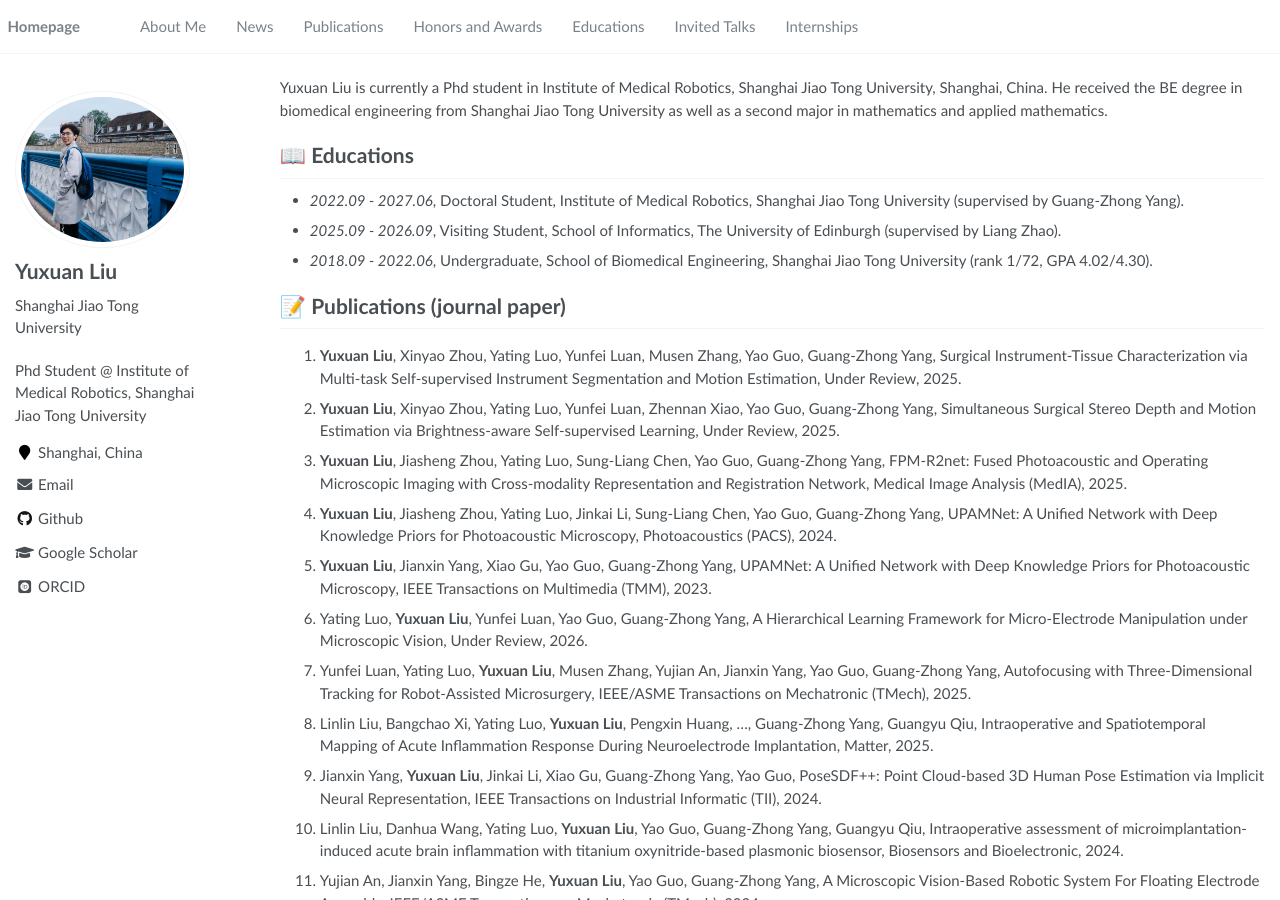
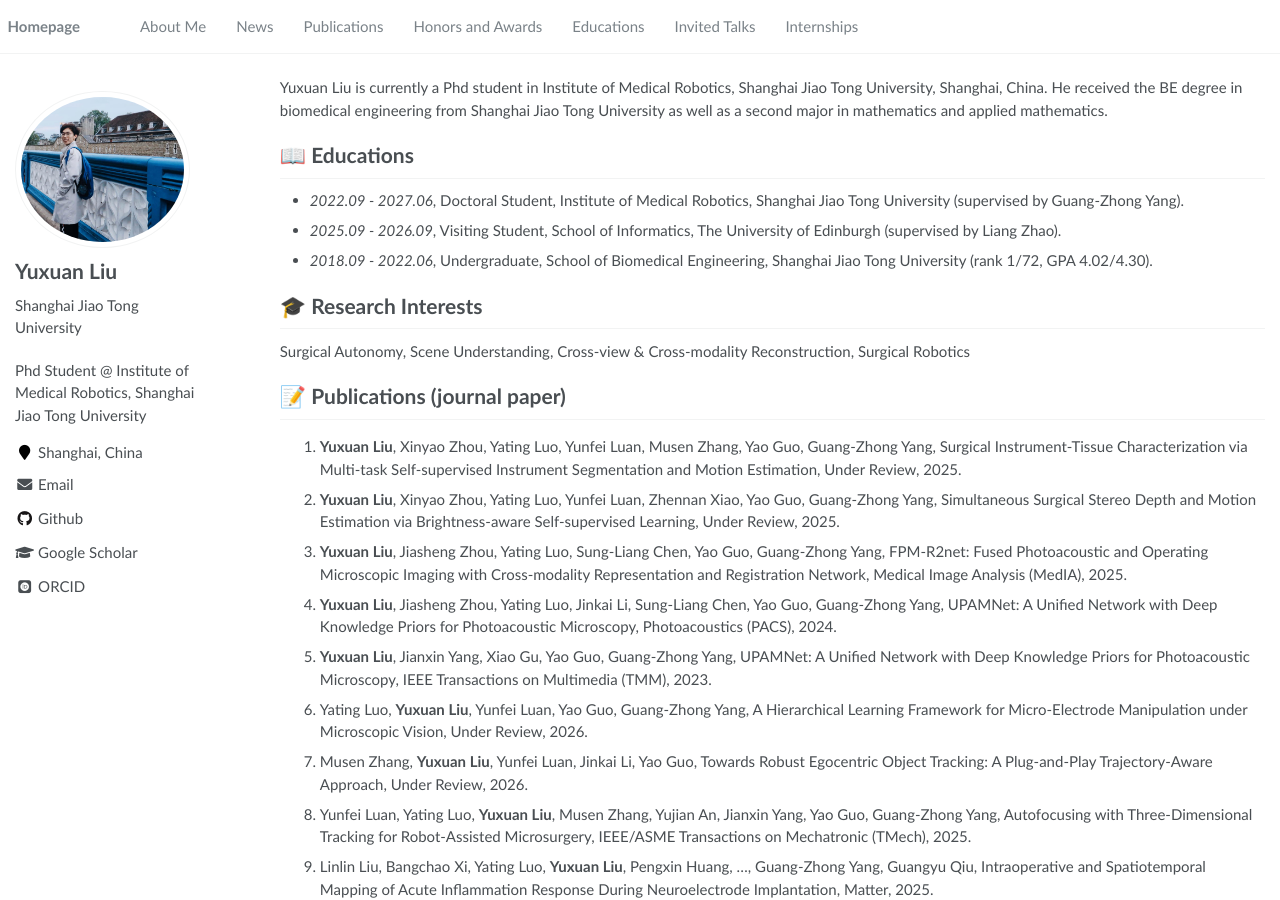
Before and after one commit to Lrnyux/Lrnyux.github.io, a Jekyll site: the page built from _pages/about.md, in a window 1280 px wide and 900 px high. Built offline with Jekyll 4.4.1, drawn with Linux system fonts in a browser that asks for light colours; some web fonts are replaced.

Commit message:
Update about.md

```diff
--- a/_pages/about.md
+++ b/_pages/about.md
@@ -25,6 +25,10 @@ Yuxuan Liu is currently a Phd student in Institute of Medical Robotics, Shanghai
 - *2025.09 - 2026.09*, Visiting Student, School of Informatics, The University of Edinburgh (supervised by Liang Zhao).
 - *2018.09 - 2022.06*, Undergraduate, School of Biomedical Engineering, Shanghai Jiao Tong University (rank 1/72, GPA 4.02/4.30).
 
+# 🎓 Research Interests
+Surgical Autonomy, Scene Understanding, Cross-view & Cross-modality Reconstruction, Surgical Robotics
+
+
 # 📝 Publications (journal paper)
 
 1. **Yuxuan Liu**, Xinyao Zhou, Yating Luo, Yunfei Luan, Musen Zhang, Yao Guo, Guang-Zhong Yang, Surgical Instrument-Tissue Characterization via Multi-task Self-supervised Instrument Segmentation and Motion Estimation, Under Review, 2025.
@@ -34,6 +38,7 @@ via Brightness-aware Self-supervised Learning, Under Review, 2025.
 1. **Yuxuan Liu**, Jiasheng Zhou, Yating Luo, Jinkai Li, Sung-Liang Chen, Yao Guo, Guang-Zhong Yang, UPAMNet: A Unified Network with Deep Knowledge Priors for Photoacoustic Microscopy, Photoacoustics (PACS), 2024.
 1. **Yuxuan Liu**, Jianxin Yang, Xiao Gu, Yao Guo, Guang-Zhong Yang, UPAMNet: A Unified Network with Deep Knowledge Priors for Photoacoustic Microscopy, IEEE Transactions on Multimedia (TMM), 2023.
 1. Yating Luo, **Yuxuan Liu**, Yunfei Luan, Yao Guo, Guang-Zhong Yang, A Hierarchical Learning Framework for Micro-Electrode Manipulation under Microscopic Vision, Under Review, 2026.
+1. Musen Zhang, **Yuxuan Liu**, Yunfei Luan, Jinkai Li, Yao Guo, Towards Robust Egocentric Object Tracking: A Plug-and-Play Trajectory-Aware Approach, Under Review, 2026.
 1. Yunfei Luan, Yating Luo, **Yuxuan Liu**, Musen Zhang, Yujian An, Jianxin Yang, Yao Guo, Guang-Zhong Yang, Autofocusing with Three-Dimensional Tracking for Robot-Assisted Microsurgery, IEEE/ASME Transactions on Mechatronic (TMech), 2025.
 1. Linlin Liu, Bangchao Xi, Yating Luo, **Yuxuan Liu**, Pengxin Huang, ..., Guang-Zhong Yang, Guangyu Qiu, Intraoperative and Spatiotemporal Mapping of Acute Inflammation Response During Neuroelectrode Implantation, Matter, 2025.
 1. Jianxin Yang, **Yuxuan Liu**, Jinkai Li, Xiao Gu, Guang-Zhong Yang, Yao Guo, PoseSDF++: Point Cloud-based 3D Human Pose Estimation via Implicit Neural
```
